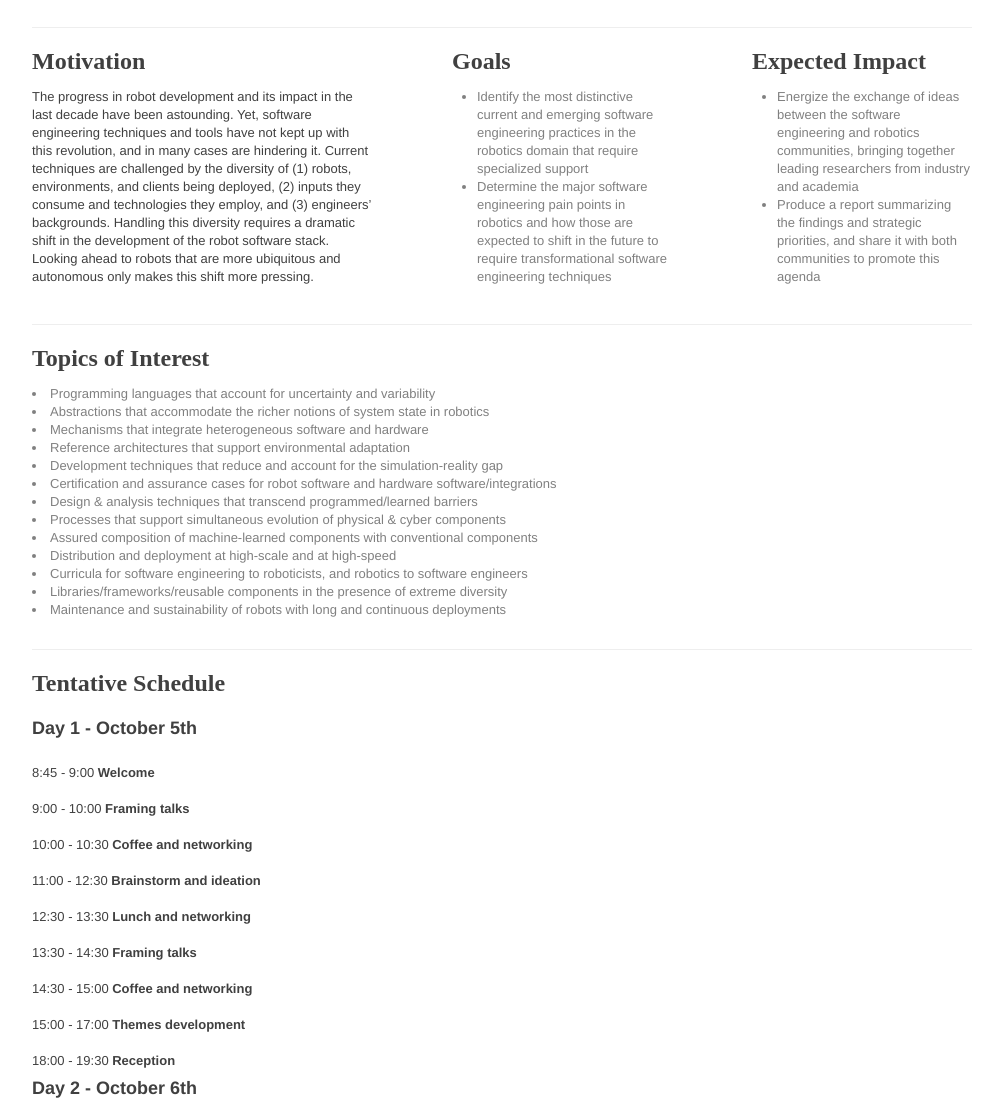
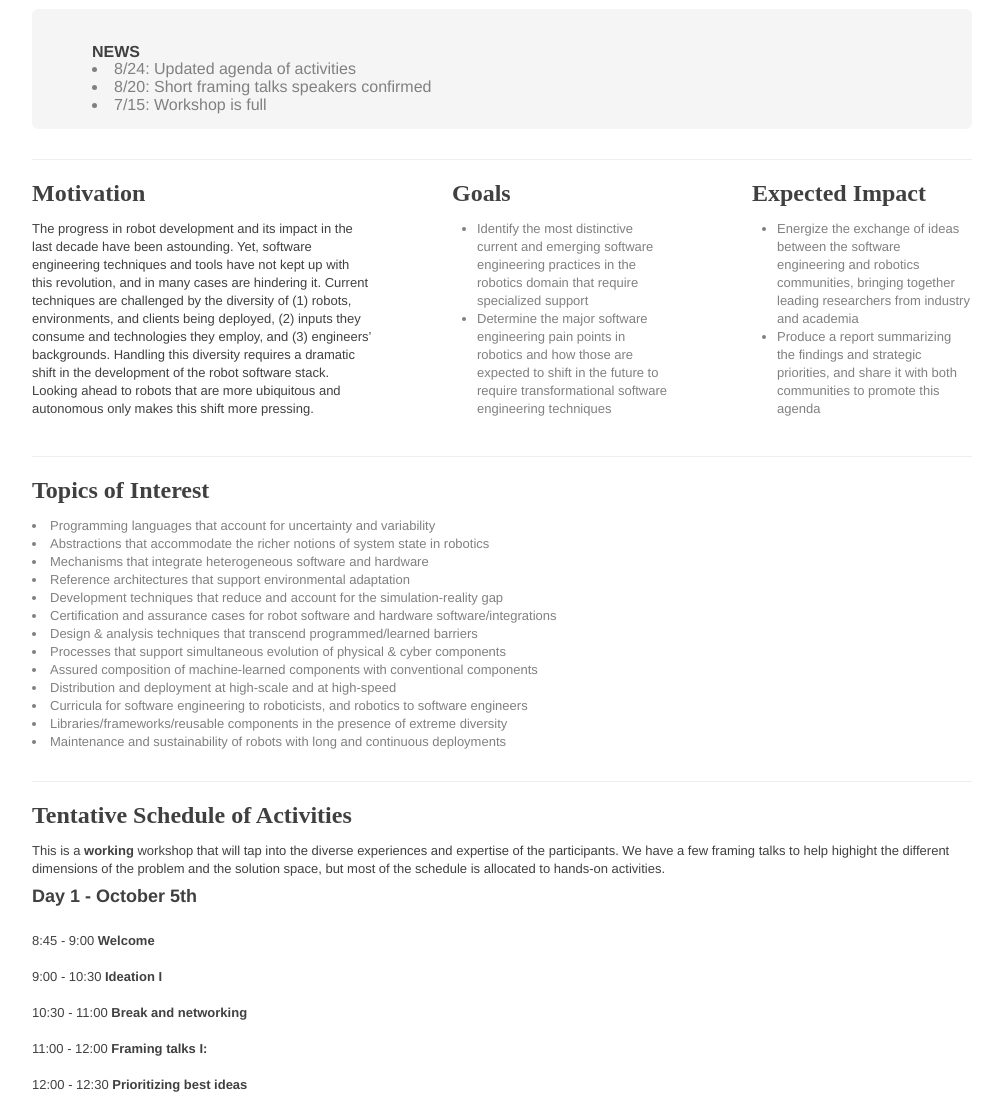
Before and after one commit to se4robotics/se4robotics.github.io, a plain HTML site: page docs/index.html in a window 1280 px wide. Shown: the part 938-2047 px from the top of the page, without its empty margins (138-1141 px from the left). Drawn offline with Linux system fonts and the light colour scheme; a web font is replaced by a local one.

Commit message:
news and agenda updates

```diff
--- a/docs/index.html
+++ b/docs/index.html
@@ -49,9 +49,17 @@
 		   <p><h4>
 				 The  workshop will bring together thought leaders from academia and industry, in robotics and software engineering, to identify   key problems in software  engineering for robotics that we should tackle in the next 5 years, and  to coalesce a community around those problems. The workshop will produce a roadmap for the community, as well as generate new connections, collaborations, and synergy amongst diverse researchers interested in this problem domain.
 				</h4>
-				 <br/>
+				</div>
+			</div>
+		<div class="hero-unit portada">
+				 <h4>
+					<strong>NEWS</strong>
+					<br>
+					<li>8/24: Updated agenda of activities</li>
+					<li>8/20: Short framing talks speakers  confirmed</li>
+					<li>7/15: Workshop is full</li>
+				</h4>
 		</div>
-
 		<hr>
 
 		<div class="row">
@@ -110,24 +118,30 @@
 
         <div class="row">
             <div class="span16">
-                <h2>Tentative Schedule</h2>
+                <h2>Tentative Schedule of Activities</h2>
+                 This is a <strong>working</strong> workshop that will tap into the diverse experiences and expertise of the participants.
+				 We have a few framing talks to help highight the different dimensions of the problem and the solution space, but most of the schedule is allocated to hands-on activities.   </br>
+
                 <h3>Day 1 - October 5th</h3>
 				<br> 8:45 - 9:00 <strong>Welcome</strong> </br>
-				<br> 9:00 - 10:00 <strong>Framing talks</strong> </br>
-				<br> 10:00 - 10:30 <strong>Coffee and networking</strong> </br>
-				<br> 11:00 - 12:30 <strong>Brainstorm and ideation</strong> </br>
+				<br> 9:00 - 10:30 <strong>Ideation I</strong> </br>
+				<br> 10:30 - 11:00 <strong>Break and networking</strong> </br>
+				<br> 11:00 - 12:00 <strong>Framing talks I: </strong> </br>
+				<br> 12:00 - 12:30 <strong>Prioritizing best ideas</strong></br>
 				<br> 12:30 - 13:30 <strong>Lunch and networking</strong> </br>
-				<br> 13:30 - 14:30 <strong>Framing talks</strong> </br>
-				<br> 14:30 - 15:00 <strong>Coffee and networking</strong> </br>
-				<br> 15:00 - 17:00 <strong>Themes development</strong> </br>
-				<br> 18:00 - 19:30 <strong>Reception</strong> </br>
+				<br> 13:30 - 14:30 <strong>Ideation II</strong> </br>
+				<br> 14:30 - 15:00 <strong>Prioritizing best ideas</strong> </br>
+				<br> 15:00 - 15:30 <strong>Break and networking</strong> </br>
+				<br> 15:30 - 16:45 <strong>Framing talks II:  </strong> </br>
+				<br> 17:00 - 19:00 <strong>Light Reception</strong> </br>
+				<br>   </br>
                 <h3>Day 2 - October 6th</h3>
                 <br> 8:45 - 9:00 <strong>Recap of Day 1</strong> </br>
-				<br> 9:00 - 10:00 <strong>Themes refinment</strong> </br>
-				<br> 10:00 - 10:30 <strong>Coffee and networking</strong> </br>
-				<br> 11:00 - 12:30 <strong>Synthesis and priorities</strong> </br>
+				<br> 9:00 - 10:30 <strong>Theme synthesis  and report I </strong> </br>
+				<br> 10:30 - 11:00 <strong>Break and networking</strong> </br>
+				<br> 11:00 - 12:30 <strong>Theme synthesis  and report II</strong> </br>
 				<br> 12:30 - 13:30 <strong>Lunch and networking</strong> </br>
-				<br> 13:30 - 15:00 <strong>Summary presentations</strong> </br>
+				<br> 13:30 - 15:00 <strong>Theme refinement and report</strong> </br>
 				<br> 15:00 - 15:30 <strong>Closing</strong> </br>
          	</div>
         </div>
```
